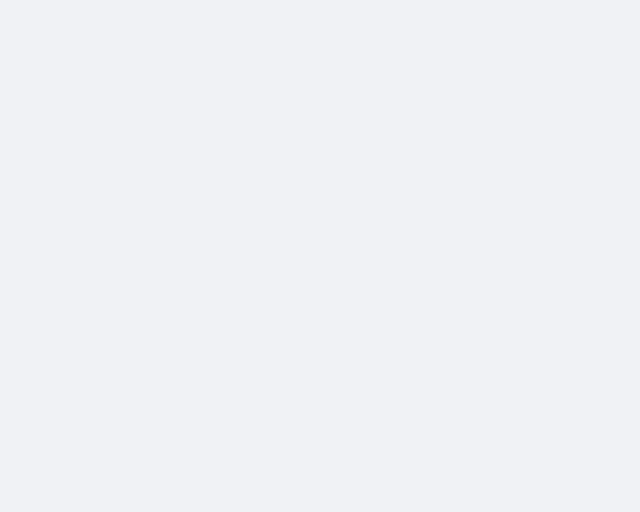
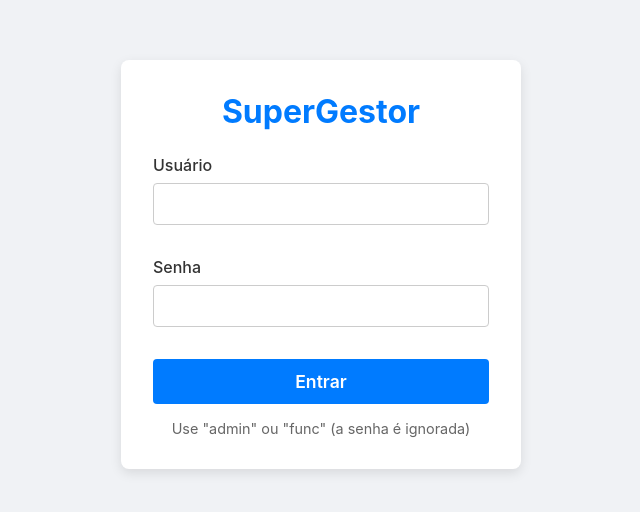
Before and after one commit to queirogaraffael/lojix, a React (Create React App) app in the folder supergestor-front/: page /login in a window 1280 px wide. Before the commit this address had no page. Shown: the part 136-648 px from the top of the page, without its empty margins (319-959 px from the left). Built offline with nearby package versions, Linux system fonts and the light colour scheme; the HTML template or start-up script is replaced by a standard one.

Commit message:
feat: Adicionar fluxo de autenticação simulado e arquivos public

```diff
--- a/supergestor-front/package.json
+++ b/supergestor-front/package.json
@@ -6,7 +6,7 @@
         "react": "^18.2.0",
         "react-dom": "^18.2.0",
         "react-router-dom": "^6.22.3",
-      "react-scripts": "5.0.1"
+        "react-scripts": "^0.0.0"
     },
     "scripts": {
         "start": "react-scripts start",
--- a/supergestor-front/src/App.js
+++ b/supergestor-front/src/App.js
@@ -1,11 +1,13 @@
 import React from 'react';
 import { Routes, Route } from 'react-router-dom';
+import { Login } from './pages/Login/Login';
 import './App.css';
 
 function App() {
   return (
     <Routes>
-      <Route path="/" element={<div>App Vazia</div>} />
+      <Route path="/login" element={<Login />} />
+      <Route path="/" element={<div>App Vazia (Protegida)</div>} />
     </Routes>
   );
 }
--- /dev/null
+++ b/supergestor-front/src/contexts/AuthContext.js
@@ -0,0 +1,50 @@
+import React, { createContext, useContext, useState } from 'react';
+import { useNavigate } from 'react-router-dom';
+
+const AuthContext = createContext(null);
+
+export const AuthProvider = ({ children }) => {
+  const [user, setUser] = useState(null);
+  const navigate = useNavigate();
+
+  const login = (username) => {
+    let mockUser = null;
+
+    if (username === 'admin') {
+      mockUser = { username: 'admin', role: 'ADMIN' };
+    } else if (username === 'func') {
+      mockUser = { username: 'func', role: 'FUNCIONARIO' };
+    }
+
+    if (mockUser) {
+      setUser(mockUser);
+      localStorage.setItem('user', JSON.stringify(mockUser));
+      navigate('/');
+    } else {
+      alert('Usuário ou senha inválidos (Use "admin" ou "func")');
+    }
+  };
+
+  const logout = () => {
+    setUser(null);
+    localStorage.removeItem('user');
+    navigate('/login');
+  };
+
+  const checkAuth = () => {
+    const storedUser = localStorage.getItem('user');
+    if (storedUser) {
+      setUser(JSON.parse(storedUser));
+      return true;
+    }
+    return false;
+  };
+
+  const value = { user, login, logout, checkAuth };
+
+  return <AuthContext.Provider value={value}>{children}</AuthContext.Provider>;
+};
+
+export const useAuth = () => {
+  return useContext(AuthContext);
+};
--- a/supergestor-front/src/index.js
+++ b/supergestor-front/src/index.js
@@ -2,12 +2,15 @@ import React from 'react';
 import ReactDOM from 'react-dom/client';
 import { BrowserRouter } from 'react-router-dom';
 import App from './App';
+import { AuthProvider } from './contexts/AuthContext';
 
 const root = ReactDOM.createRoot(document.getElementById('root'));
 root.render(
   <React.StrictMode>
     <BrowserRouter>
-      <App />
+      <AuthProvider>
+        <App />
+      </AuthProvider>
     </BrowserRouter>
   </React.StrictMode>
 );
--- /dev/null
+++ b/supergestor-front/src/pages/Login/Login.css
@@ -0,0 +1,56 @@
+.login-container {
+    display: flex;
+    align-items: center;
+    justify-content: center;
+    min-height: 100vh;
+    background-color: #f0f2f5;
+  }
+
+  .login-form {
+    background: #ffffff;
+    padding: 2rem;
+    border-radius: 8px;
+    box-shadow: 0 4px 12px rgba(0, 0, 0, 0.1);
+    width: 100%;
+    max-width: 400px;
+    text-align: center;
+  }
+
+  .login-form h1 {
+    color: #007bff;
+    margin-bottom: 1.5rem;
+  }
+
+  .form-control {
+    margin-bottom: 1rem;
+    text-align: left;
+  }
+
+  .form-control label {
+    display: block;
+    margin-bottom: 0.5rem;
+    font-weight: 500;
+  }
+
+  .login-button {
+    width: 100%;
+    background-color: #007bff;
+    color: white;
+    border: none;
+    padding: 12px;
+    font-size: 1.1rem;
+    font-weight: 600;
+    border-radius: 4px;
+    cursor: pointer;
+    transition: background-color 0.3s ease;
+  }
+
+  .login-button:hover {
+    background-color: #0056b3;
+  }
+
+  .login-hint {
+    margin-top: 1rem;
+    color: #666;
+    font-size: 0.9rem;
+  }
--- /dev/null
+++ b/supergestor-front/src/pages/Login/Login.js
@@ -0,0 +1,42 @@
+import React, { useState } from 'react';
+import { useAuth } from '../../contexts/AuthContext';
+import './Login.css';
+
+export const Login = () => {
+  const [username, setUsername] = useState('');
+  const [password, setPassword] = useState('');
+  const { login } = useAuth();
+
+  const handleSubmit = (e) => {
+    e.preventDefault();
+    login(username);
+  };
+
+  return (
+    <div className="login-container">
+      <form className="login-form" onSubmit={handleSubmit}>
+        <h1>SuperGestor</h1>
+        <div className="form-control">
+          <label htmlFor="username">Usuário</label>
+          <input
+            type="text"
+            id="username"
+            value={username}
+            onChange={(e) => setUsername(e.target.value)}
+          />
+        </div>
+        <div className="form-control">
+          <label htmlFor="password">Senha</label>
+          <input
+            type="password"
+            id="password"
+            value={password}
+            onChange={(e) => setPassword(e.target.value)}
+          />
+        </div>
+        <button type="submit" className="login-button">Entrar</button>
+        <p className="login-hint">Use "admin" ou "func" (a senha é ignorada)</p>
+      </form>
+    </div>
+  );
+};
```
Also changed, not shown: 2 other files (tests, documents, lock files or other folders). Lines whose indentation alone changed are shown as unchanged.
